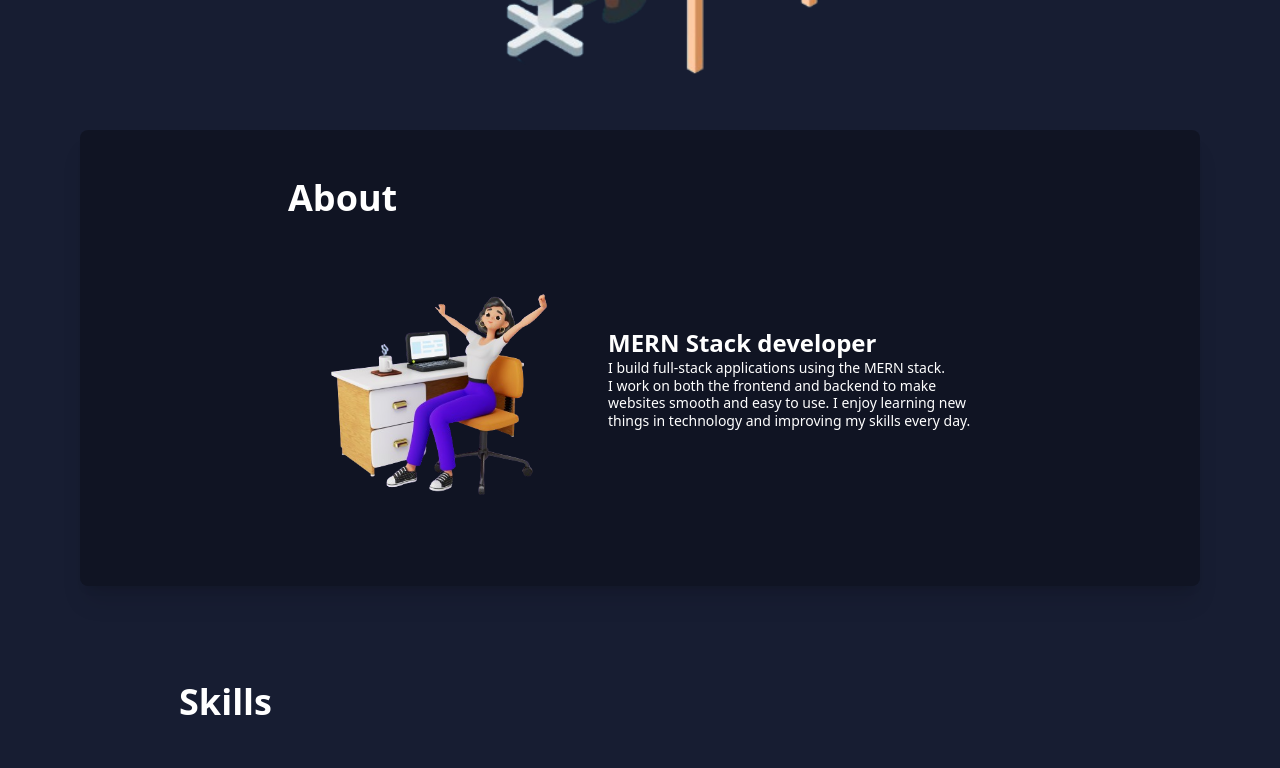
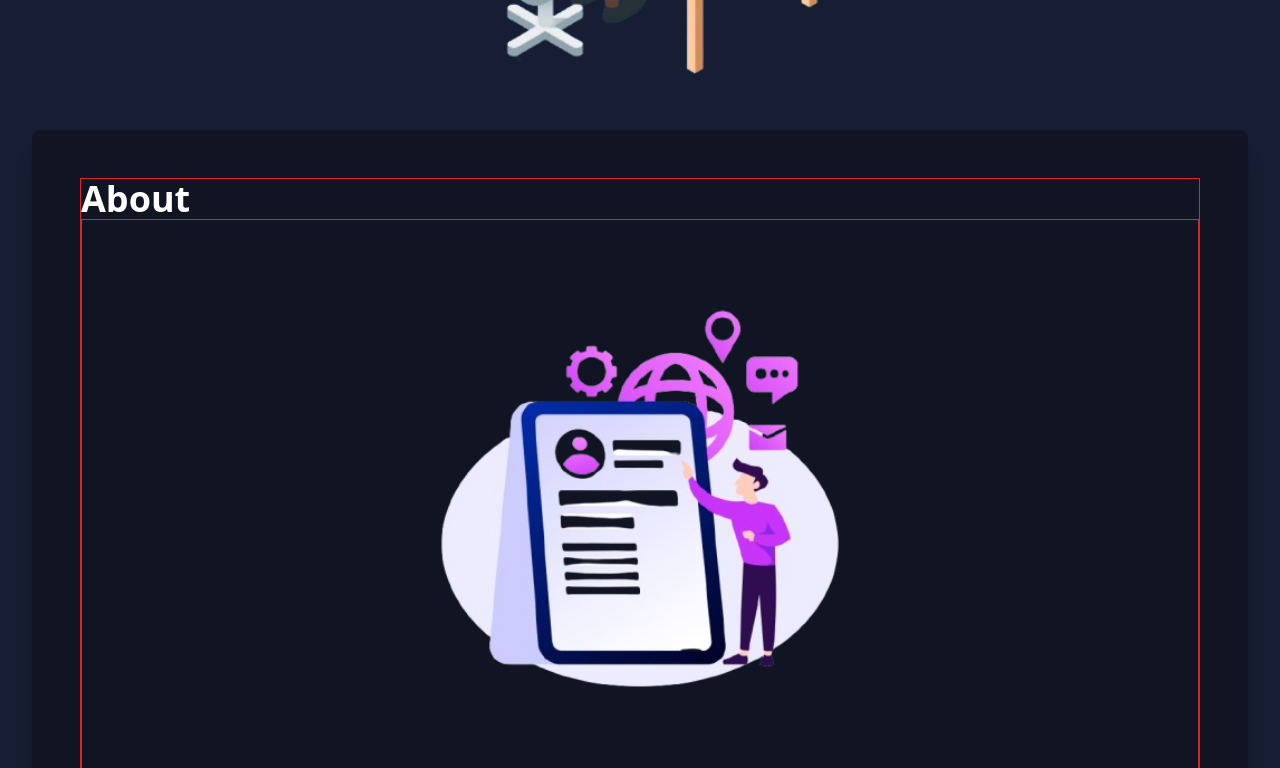
Before and after one commit to TanmayVidhate/Portfolio, a React (Vite) app: page / in a window 1280 px wide. Shown: the part 780-1548 px from the top of the page. Built offline with nearby package versions, Linux system fonts and the light colour scheme.

Commit message:
add sm breakpoint

```diff
--- a/src/Views/About.jsx
+++ b/src/Views/About.jsx
@@ -1,28 +1,28 @@
 import React from 'react'
-import Aboutimg from ".././assets/7358653-removebg-preview.png";
+import Aboutimg from ".././assets/about-us.png"
 
-import { IoArrowForward } from "react-icons/io5";
+// import { IoArrowForward } from "react-icons/io5";
 function About() {
     return (
         <>
-            <div className='text-white md:flex overflow-hidden items-center md:flex-wrap md:justify-center bg-black shadow-xl mx-0 md:mx-20 bg-opacity-30 rounded-lg p-12'>
-                <div>
-                    <h2 className='text-2xl md:text-4xl font-bold'>About</h2>
-                    <div className='md:flex flex-wrap flex-col md:flex-row items-center'>
-                        <img className="md:h-80" src={Aboutimg} alt="about image" />
+            <div id="About" className='text-white  overflow-hidden bg-black shadow-xl mx-0 items-center   md:flex md:flex-wrap md:justify-center md:mx-8 bg-opacity-30 rounded-lg p-12 '>
+                <div className='border border-red-600'>
+                    <h2 className='text-2xl font-bold md:text-4xl'>About</h2>
+                    <div className='flex-wrap flex-col items-center sm:flex sm:justify-center sm:items-center md:flex md:flex-row  border border-red-600'>
+                        <img className=" sm:w-1/2" src={Aboutimg} alt="about image" />
 
                         <ul>
-                            <div className='flex gap-3 py-4'>
+                            <div className='flex gap-3 py-1 border border-red-300'>
                                 {/* <IoArrowForward size={30} className="mt-1" /> */}
 
-                                <span className='w-96'>
-                                    <h1 className='text-xl md:text-2xl font-semibold leading-normal'>
+                                <span className='sm:w-full'>
+                                    <h1 className=' font-semibold leading-normal sm:text-3xl md:text-2xl'>
                                         MERN Stack developer
                                     </h1>
-                                    <p className='text-sm md:text-md leading-tight'>
-                                        I build full-stack applications using the MERN stack.<br/>
+                                    <p className='text-sm leading-tight sm:text-xl sm:justify-center md:text-md'>
+                                        I build full-stack applications using the MERN stack.
                                         I work on both the frontend and backend to make websites smooth and easy to use.
-                                        I enjoy learning new things in technology and improving my skills every day.<br/>
+                                        I enjoy learning new things in technology and improving my skills every day.
                                     </p>
                                 </span>
                             </div>
```
